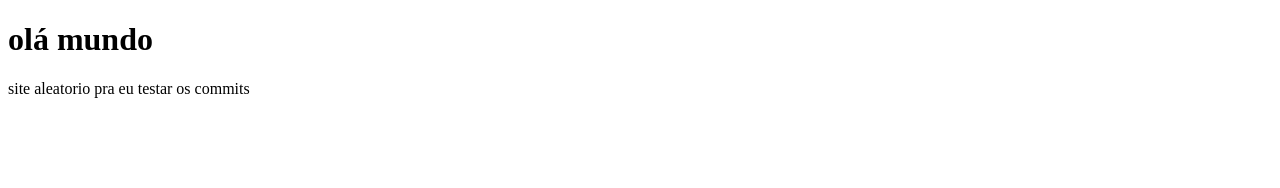
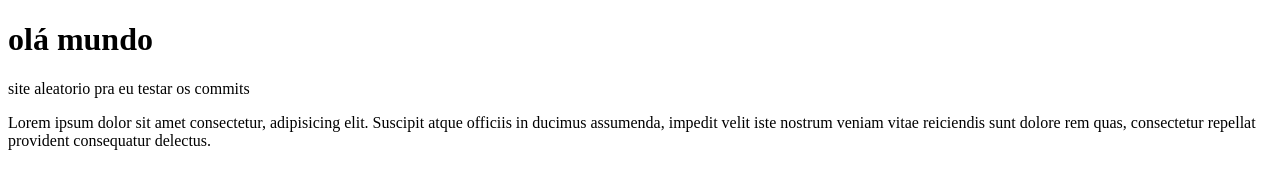
Before and after one commit to RafaEstudos/FirstRepository, a plain HTML site: page Sitealeatorio/index.html in a window 1280 px wide. Drawn offline with Linux system fonts and the light colour scheme.

Commit message:
mais um <p>

```diff
--- a/Sitealeatorio/index.html
+++ b/Sitealeatorio/index.html
@@ -9,5 +9,9 @@
 <body>
     <h1> olá mundo </h1>
     <p> site aleatorio pra eu testar os commits </p>
+    <p>Lorem ipsum dolor sit amet consectetur, adipisicing elit.
+    Suscipit atque officiis in ducimus assumenda, impedit velit iste nostrum veniam vitae reiciendis sunt dolore rem quas,
+    consectetur repellat provident consequatur delectus.
+    </p>
 </body>
 </html>
```
